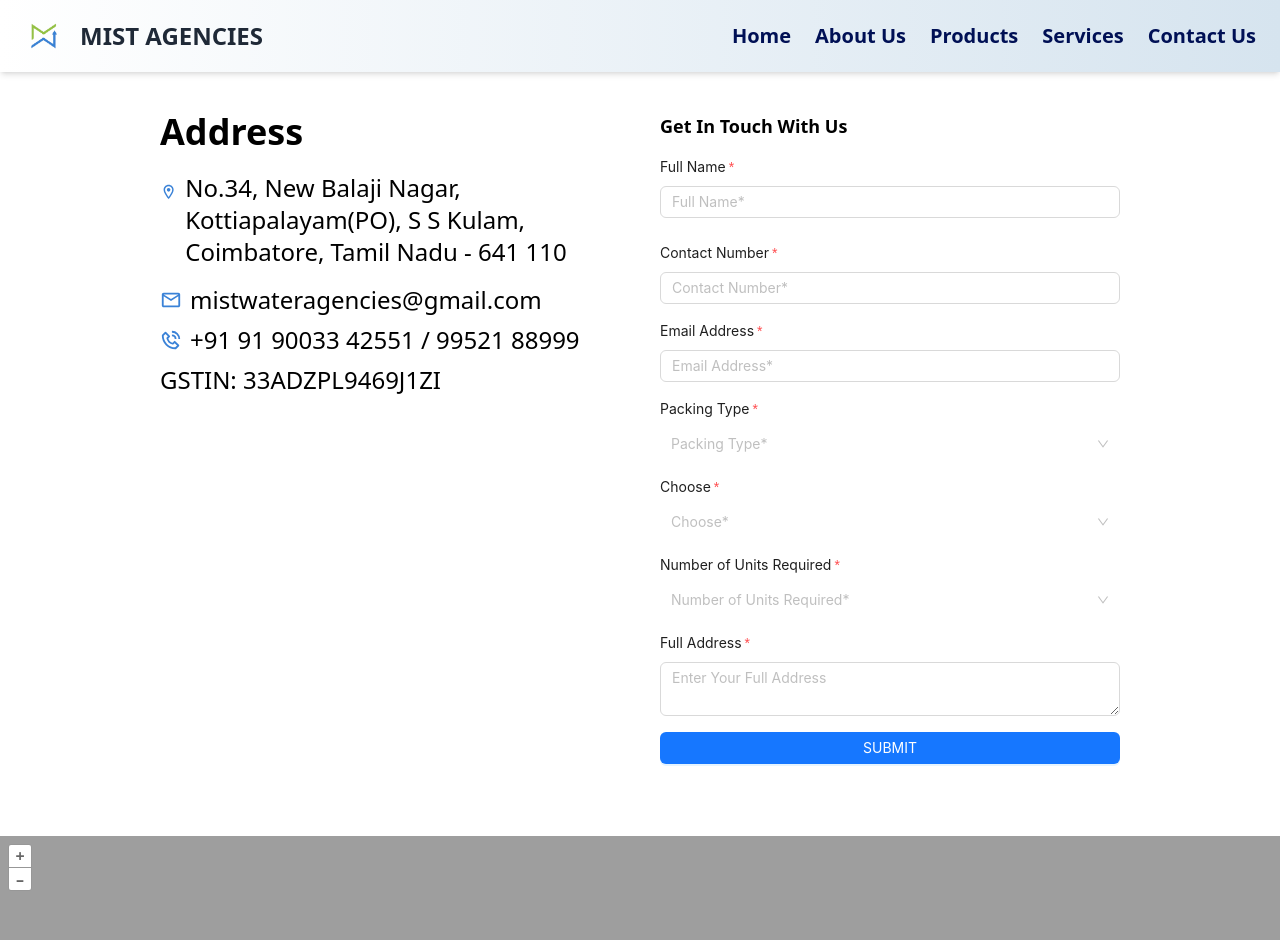
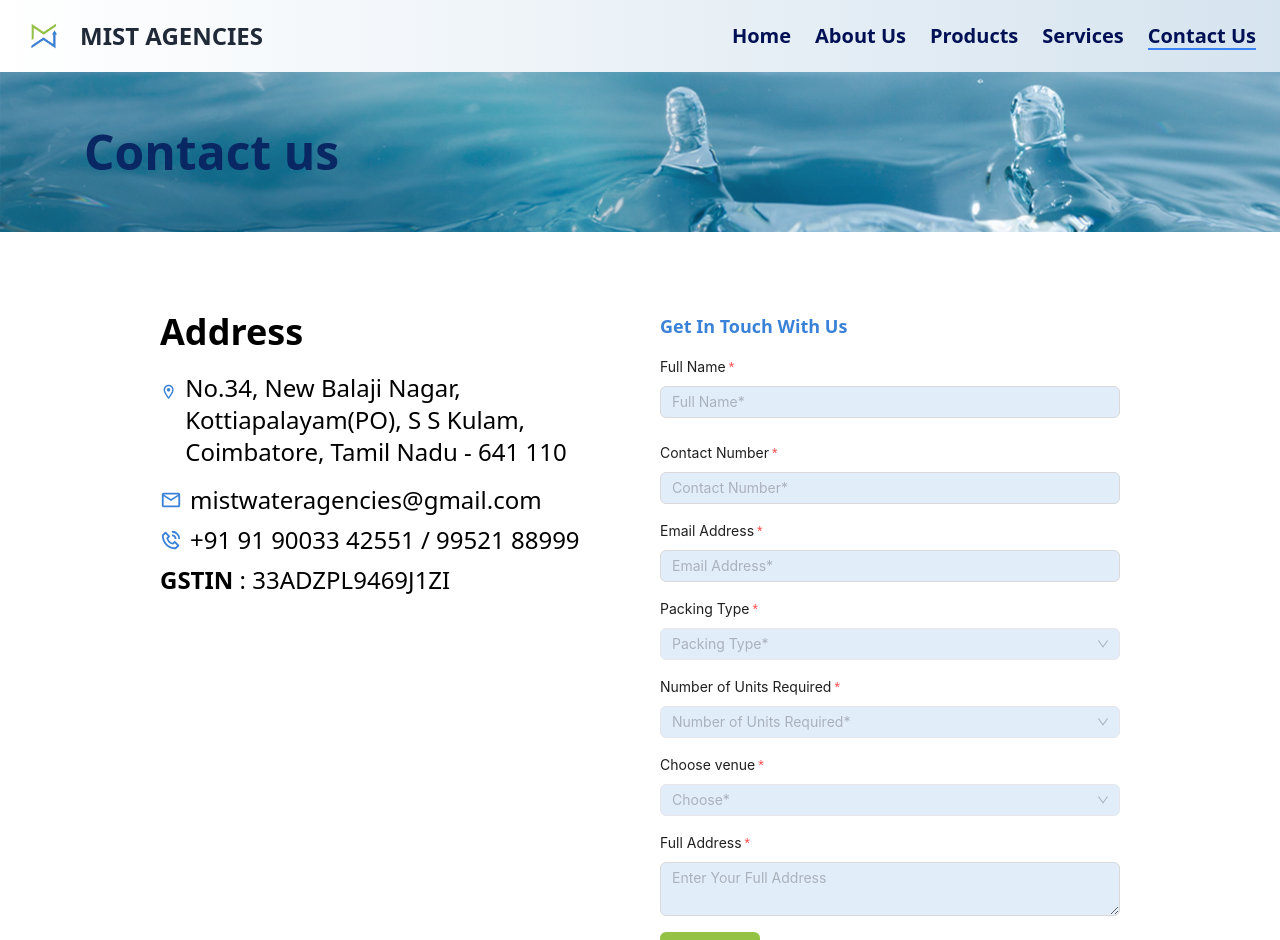
Before and after one commit to Sugi-sukram/Mist-agencies, a Next.js app: page /contactus in a window 1280 px wide. Shown: the top 940 px of the page. Built offline with nearby package versions, Linux system fonts and the light colour scheme.

Commit message:
cntect us added

```diff
--- a/src/app/(website)/contactus/page.tsx
+++ b/src/app/(website)/contactus/page.tsx
@@ -1,12 +1,19 @@
 "use client";
-
+import SubHeader from "@/component/common/SubHeader";
 import ContactForm from "@/component/ContactUs/Contact";
+import MapComponent from "@/component/MapComponent";
 import React from "react";
 
 function page() {
-  return <div>
-    <ContactForm/>
-  </div>;
+  return (
+    <div>
+      <SubHeader title="Contact us" />
+      <ContactForm />
+      <div className="">
+        <MapComponent />
+      </div>
+    </div>
+  );
 }
 
 export default page;
--- a/src/component/ContactUs/Contact.tsx
+++ b/src/component/ContactUs/Contact.tsx
@@ -54,12 +54,16 @@ const ContactForm = () => {
               ))}
             </p>
           </div>
-          <p className="mt-2 text-2xl">GSTIN: {ContactDetails.GSTIN}</p>
+          <p className="mt-2 text-2xl">
+            <b>GSTIN</b > : {ContactDetails.GSTIN}
+          </p>
         </div>
 
         {/* Contact Form Section */}
         <div className="w-full md:w-1/2">
-          <h2 className="text-lg font-semibold mb-4">Get In Touch With Us</h2>
+          <h2 className="text-lg font-semibold mb-4 text-[#3A82D7]">
+            Get In Touch With Us
+          </h2>
           <Form layout="vertical" onFinish={onFinish} className="space-y-4">
             <Form.Item
               label="Full Name"
@@ -68,7 +72,7 @@ const ContactForm = () => {
                 { required: true, message: "Please enter your full name!" },
               ]}
             >
-              <Input placeholder="Full Name*" />
+              <Input placeholder="Full Name*" className="bg-[#E2EDFA]" />
             </Form.Item>
 
             <Form.Item
@@ -78,10 +82,16 @@ const ContactForm = () => {
                 {
                   required: true,
                   message: "Please enter your contact number!",
+                  // type: "number",
                 },
               ]}
             >
-              <Input placeholder="Contact Number*" />
+              <Input
+                placeholder="Contact Number*"
+                maxLength={10}
+                className="bg-[#E2EDFA]"
+                type="number"
+              />
             </Form.Item>
 
             <Form.Item
@@ -95,7 +105,7 @@ const ContactForm = () => {
                 },
               ]}
             >
-              <Input placeholder="Email Address*" />
+              <Input placeholder="Email Address*" className="bg-[#E2EDFA]" />
             </Form.Item>
 
             <Form.Item
@@ -111,19 +121,6 @@ const ContactForm = () => {
                 <Option value="100 Litre">100 Litre</Option>
               </Select>
             </Form.Item>
-
-            <Form.Item
-              label="Choose"
-              name="choose"
-              rules={[{ required: true, message: "Please select an option!" }]}
-            >
-              <Select placeholder="Choose*">
-                <Option value="Marriage Hall">Marriage Hall</Option>
-                <Option value="Party">Party</Option>
-                <Option value="Meeting">Meeting</Option>
-              </Select>
-            </Form.Item>
-
             <Form.Item
               label="Number of Units Required"
               name="units"
@@ -134,10 +131,28 @@ const ContactForm = () => {
                 },
               ]}
             >
-              <Select placeholder="Number of Units Required*">
+              <Select
+                placeholder="Number of Units Required*"
+
+              >
                 <Option value="1 - 5">1 - 5</Option>
                 <Option value="5 - 10">5 - 10</Option>
                 <Option value="10 - 15">10 - 15</Option>
+              </Select>
+            </Form.Item>
+
+            <Form.Item
+              label="Choose venue"
+              name="choose"
+              rules={[{ required: true, message: "Please select an option!" }]}
+            >
+              <Select placeholder="Choose*" >
+                <Option value="Marriage Hall" >
+                  Marriage Hall
+                </Option>
+                <Option value="Party">Party</Option>
+                <Option value="Meeting">Meeting</Option>
+                <Option value="Meeting">Office</Option>
               </Select>
             </Form.Item>
 
@@ -151,24 +166,23 @@ const ContactForm = () => {
                 },
               ]}
             >
-              <Input.TextArea placeholder="Enter Your Full Address" />
+              <Input.TextArea
+                placeholder="Enter Your Full Address"
+                className="bg-[#E2EDFA]"
+              />
             </Form.Item>
 
             <Form.Item>
-              <Button type="primary" htmlType="submit" className="w-full">
+              <Button
+                type="primary"
+                htmlType="submit"
+                className=" bg-[#94C245] w-[100px]"
+              >
                 SUBMIT
               </Button>
             </Form.Item>
           </Form>
         </div>
-
-        {/* Map Section */}
-        {/* <div className="w-full md:w-1/2">
-        <h2 className="text-lg font-semibold mb-4">Our Location</h2>
-      </div> */}
-      </div>
-      <div className="w-full h-[500px]">
-        <MapComponent />
       </div>
     </>
   );
--- a/src/component/MapComponent.tsx
+++ b/src/component/MapComponent.tsx
@@ -6,6 +6,7 @@ import View from "ol/View";
 import TileLayer from "ol/layer/Tile";
 import OSM from "ol/source/OSM";
 import { fromLonLat } from "ol/proj";
+import { ContactDetails } from "@/config/Contact-details";
 
 const MapComponent = () => {
   const mapRef = useRef<any>(null); // Reference for the map container
@@ -28,7 +29,22 @@ const MapComponent = () => {
     return () => map.setTarget(undefined); // Cleanup on unmount
   }, []);
 
-  return <div ref={mapRef} style={{ height: "400px", width: "100%" }} />;
+  return (
+    <div
+      className=" flex justify-center flex-row items-center "
+      style={{ height: "auto", borderRadius: "30px" }}
+    >
+      <div
+        className="rounded overflow-hidden"
+        style={{ height: "300px", width: "70%", borderRadius: "30px" }}
+        onClick={(e) => {
+          e.stopPropagation();
+          window.open(ContactDetails.googleLocationUrl, "_blank");
+        }}
+        ref={mapRef}
+      ></div>
+    </div>
+  );
 };
 
 export default MapComponent;
--- a/src/component/layout/Header.tsx
+++ b/src/component/layout/Header.tsx
@@ -2,10 +2,19 @@
 
 import Image from "next/image";
 import appIcon from "@/assets/appIcon.png";
-import { useRouter } from "next/navigation";
+import { useRouter, usePathname } from "next/navigation";
 
 const Header = () => {
-  const navicate = useRouter();
+  const router = useRouter();
+  const pathname = usePathname(); // Get the current path
+
+  const menuItems = [
+    { name: "Home", path: "/" },
+    { name: "About Us", path: "/aboutus" },
+    { name: "Products", path: "/products" },
+    { name: "Services", path: "/services" },
+    { name: "Contact Us", path: "/contactus" },
+  ];
 
   return (
     <header className="bg-gradient-to-l to-white from-lightblueBG shadow-md ">
@@ -21,36 +30,24 @@ const Header = () => {
           <h1 className="text-2xl font-bold text-gray-800">MIST AGENCIES</h1>
         </div>
         <nav className="flex space-x-6">
-          <p
-            className=" text-drackBlue text-xl font-semibold hover:text-blue-500 cursor-pointer"
-            onClick={() => navicate.push("/")}
-          >
-            Home
-          </p>
-          <p
-            className="text-drackBlue text-xl font-semibold hover:text-blue-500 cursor-pointer"
-            onClick={() => navicate.push("/aboutus")}
-          >
-            About Us
-          </p>
-          <p
-            className="text-drackBlue text-xl font-semibold hover:text-blue-500 cursor-pointer"
-            onClick={() => navicate.push("/products")}
-          >
-            Products
-          </p>
-          <p
-            className="text-drackBlue text-xl font-semibold hover:text-blue-500 cursor-pointer"
-            onClick={() => navicate.push("/services")}
-          >
-            Services
-          </p>
-          <p
-            className="text-drackBlue text-xl font-semibold hover:text-blue-500 cursor-pointer"
-            onClick={() => navicate.push("/contactus")}
-          >
-            Contact Us
-          </p>
+          {menuItems.map((item) => (
+            <div key={item.path} className="relative group">
+              <p
+                className={`text-drackBlue text-xl font-semibold cursor-pointer hover:text-blue-500 transition-colors duration-300 ${
+                  pathname === item.path ? "text-[rgb(53,140,216)]" : ""
+                }`}
+                onClick={() => router.push(item.path)}
+              >
+                {item.name}
+              </p>
+              {/* Animated underline */}
+              <span
+                className={`absolute left-0 bottom-0 w-full h-[2px] bg-blue-500 transition-transform duration-300 ${
+                  pathname === item.path ? "scale-x-100" : "scale-x-0"
+                } group-hover:scale-x-100`}
+              />
+            </div>
+          ))}
         </nav>
       </div>
     </header>
--- a/src/config/Contact-details.tsx
+++ b/src/config/Contact-details.tsx
@@ -4,4 +4,6 @@ export const ContactDetails = {
   address:
     "No.34, New Balaji Nagar, Kottiapalayam(PO), S S Kulam, Coimbatore, Tamil Nadu - 641 110",
   GSTIN: "33ADZPL9469J1ZI",
+  googleLocationUrl:
+    "https://www.google.com/maps/search/No.34,+New+Balaji+Nagar,+Kottiapalayam(PO),+S+S+Kulam,+Coimbatore,+Tamil+Nadu+-+641+110/@11.0556473,76.8497586,11.63z?entry=ttu&g_ep=EgoyMDI0MDkyNS4wIKXMDSoASAFQAw%3D%3D",
 };
--- a/src/pages/api/v1/user/index.ts
+++ b/src/pages/api/v1/user/index.ts
@@ -5,7 +5,7 @@ import type { NextApiRequest, NextApiResponse } from "next";
 async function handler(req: NextApiRequest, res: NextApiResponse) {
   // You can handle different HTTP methods here
   if (req.method === "GET") {
-    let users = await prisma.user.findMany({});
+    let users = await prisma.admin.findMany({});
 
     res.status(200).json({ users, message: "Hello, World!" });
   } else {
--- a/src/theme/theme.ts
+++ b/src/theme/theme.ts
@@ -13,9 +13,10 @@ const theme: Theme = {
         colorItemTextSelected: "white",
       },
       Select: {
-        colorBorder: "transpanrent",
+        colorBorder: "#e5e7eb",
         colorPrimaryHover: "#d9d9d9",
-        colorPrimary: "#d9d9d9",
+        selectorBg: "#E2EDFA",
+        colorPrimary: "#E2EDFA",
         controlOutline: "white",
         optionSelectedBg: "rgba(217, 217, 217, 0.38)",
       },
--- a/tsconfig.json
+++ b/tsconfig.json
@@ -22,6 +22,6 @@
       "@/components/*": ["./src/components/*"]
     }
   },
-  "include": ["next-env.d.ts", "**/*.ts", "**/*.tsx", ".next/types/**/*.ts"],
+  "include": ["next-env.d.ts", "**/*.ts", "**/*.tsx", ".next/types/**/*.ts", "src/component/Home/index.ts"],
   "exclude": ["node_modules"]
 }
```
Also changed, not shown: 1 other file (tests, documents, lock files or other folders).
